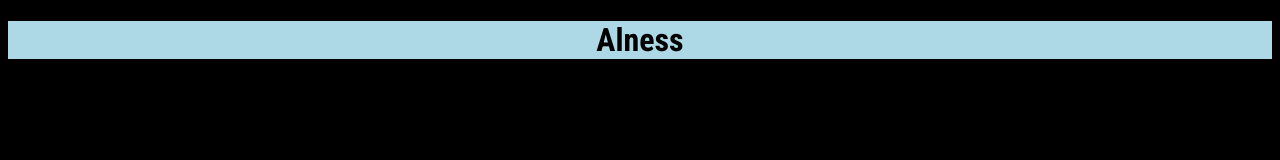
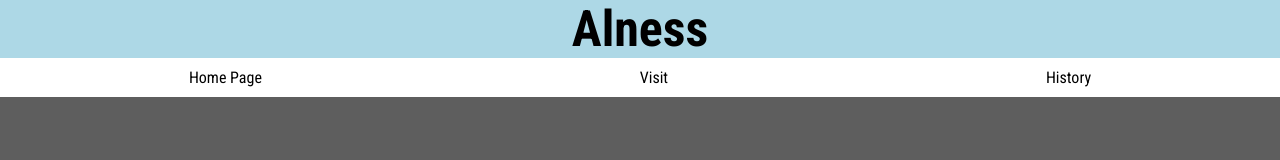
Before and after one commit to Adam-F-29/exercise-1, a plain HTML site: page index.html in a window 1280 px wide. Drawn offline with Linux system fonts and the light colour scheme.

Commit message:
Created navigation bar for the pages

```diff
--- a/index.html
+++ b/index.html
@@ -8,6 +8,22 @@
 </head>
 <body>
     <h1>Alness</h1>
+
+    <nav class="navigation">
+        <ul>
+            <li><a href="index.html">Home Page</a></li>
+            <li><a href="visit.html">Visit</a></li>
+            <li><a href="history.html">History</a></li>
+        </ul>
+
+    </nav>
+
+    <main>
+
+    </main>
+
+
+
 </body>
 <footer>
 
--- a/style.css
+++ b/style.css
@@ -2,8 +2,10 @@
 
 body {
     font-family: "Roboto Condensed", Arial;
-    background-color: black;
+    background-color: rgb(94, 94, 94);
     color: white;
+    margin: 0px;
+
 }
 
 h1 {
@@ -11,4 +13,37 @@ h1 {
     background-color: lightblue;
     font-weight: bold;
     color: black;
+    font-size: 50px;
+    margin-top: 0px;
+    margin-bottom: 0px;
 }
+
+.navigation {
+    ul {
+        list-style-type: none;
+        background-color: white;
+        margin: 0px;
+        padding: 0px;
+        float: left;
+        overflow: hidden;
+        width: 100%;
+        display: flex;
+        justify-content: space-around;
+    }
+
+    a {
+        text-decoration: none;
+        padding: 10px;
+        display: block;
+        text-align: center;
+        color: black;
+    }
+
+    a:hover {
+        background-color: plum;
+    }
+
+    li {
+        float: left;
+    }
+}
```
Also changed, not shown: history.html (+8 -0 lines), visit.html (+9 -0 lines).
